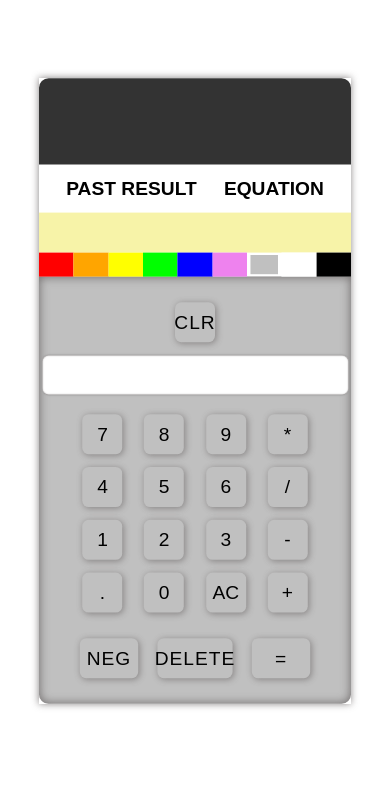
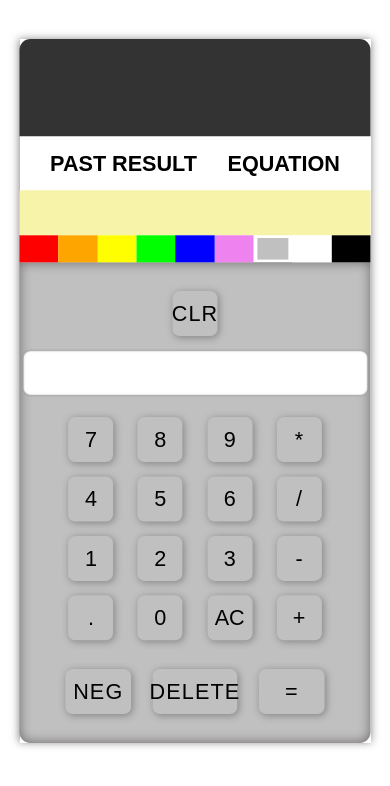
Before and after one commit to index-daddy372466/interactive-calculator, a website: page public/index.html in a window 390 px wide. Drawn offline with nearby package versions, Linux system fonts and the light colour scheme; no server answers; a web font is replaced by a local one.

Commit message:
anotherone

```diff
--- a/public/styles.css
+++ b/public/styles.css
@@ -8,7 +8,7 @@
 body{
     width: 100%;
     display:flex;
-    overflow:hidden;
+    overflow-y:scroll;
     flex-direction:column;
     align-items: center;
     justify-content: center;
@@ -360,7 +360,8 @@ transition:.25s;
         height:100%;
         box-shadow: 0px 0px 9px .5px #4b4545a8;
         z-index:999;
-        transform: scale(.8);
+        transform: scale(.9);
+        margin-bottom:2rem;
     }
     body,#wrapper{
     overflow-y:scroll;
```
